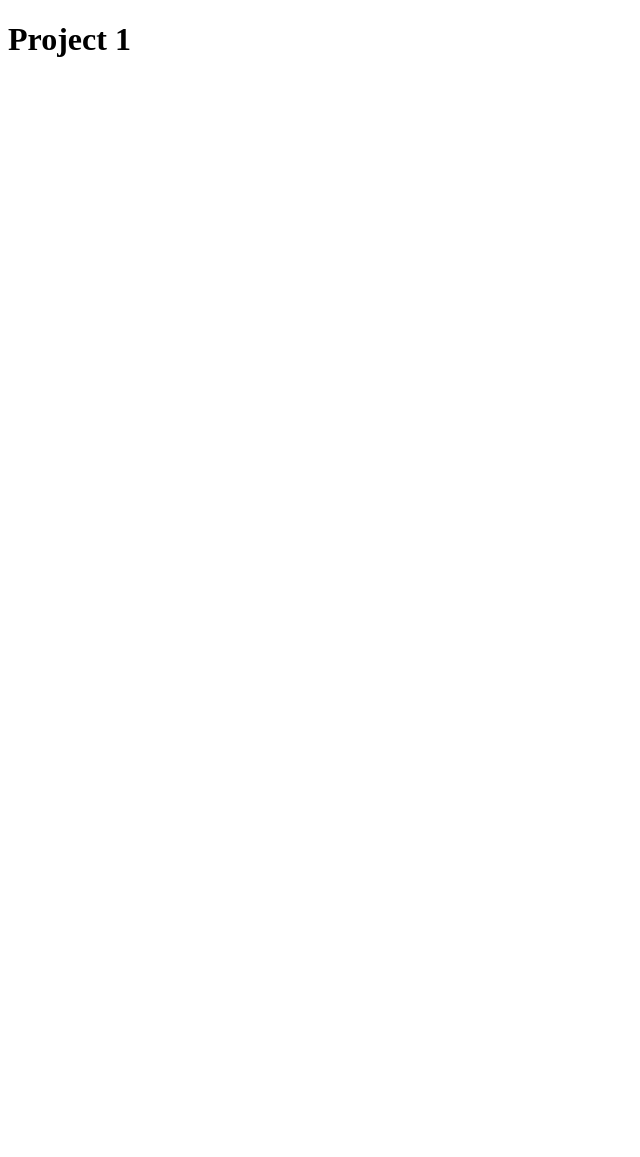
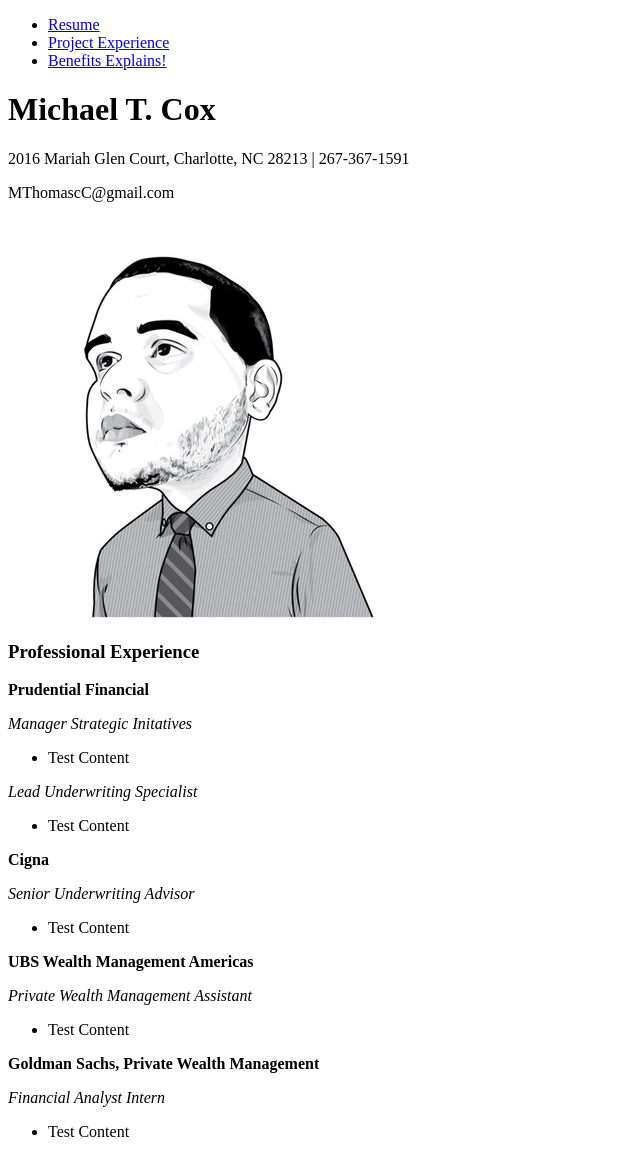
Before and after one commit to MThomasCox/coursera-web-development-project-1, a plain HTML site: page index.html in a window 1280 px wide. Shown: the whole page, without its empty margins (0-640 px from the left). Before the commit the page ends 800 px from the top, so only its background shows below. Drawn offline with Linux system fonts and the light colour scheme.

Commit message:
initial commit - rough draft

```diff
--- a/index.html
+++ b/index.html
@@ -5,6 +5,57 @@
   <title>Project 1</title>
 </head>
 <body>
-  <h1>Project 1</h1>
+	<header>
+		<nav>
+			<ul>
+				<li><a href="index.html">Resume</a></li>
+				<li><a href="project.html">Project Experience</a></li>
+				<li><a href="benefits.html">Benefits Explains!</a></li>
+			</ul>
+		</nav>
+	</header>
+	<main>
+		<div>
+			<h1>Michael T. Cox</h1>
+			<p>2016 Mariah Glen Court, Charlotte, NC 28213 | 267-367-1591</p>
+			<p>MThomascC@gmail.com</p>
+			<img src="images/resumeimage.jpg" alt="This is a headshot caricature of Michael">
+		</div>
+		<div>
+			<h3>Professional Experience</h3>
+				<div>
+					<p><strong>Prudential Financial</strong></p>
+					<p><em>Manager Strategic Initatives</em></p>
+						<ul>
+							<li>Test Content</li>
+						</ul>
+					<p><em>Lead Underwriting Specialist</em></p>
+						<ul>
+							<li>Test Content</li>
+						</ul>
+				</div>
+				<div>
+					<p><strong>Cigna</strong></p>
+					<p><em>Senior Underwriting Advisor</em></p>
+						<ul>
+							<li>Test Content</li>
+						</ul>
+				</div>
+				<div>
+					<p><strong>UBS Wealth Management Americas</strong></p>
+					<p><em>Private Wealth Management Assistant</em></p>
+						<ul>
+							<li>Test Content</li>
+						</ul>
+				</div>
+				<div>
+					<p><strong>Goldman Sachs, Private Wealth Management</strong></p>
+					<p><em>Financial Analyst Intern</em></p>
+						<ul>
+							<li>Test Content</li>
+						</ul>
+				</div>
+		</div>
+	</main>
 </body>
 </html>
```
Also changed, not shown: benefits.html (added, +21 -0 lines), project.html (added, +21 -0 lines), images/resumeimage.jpg (added).
